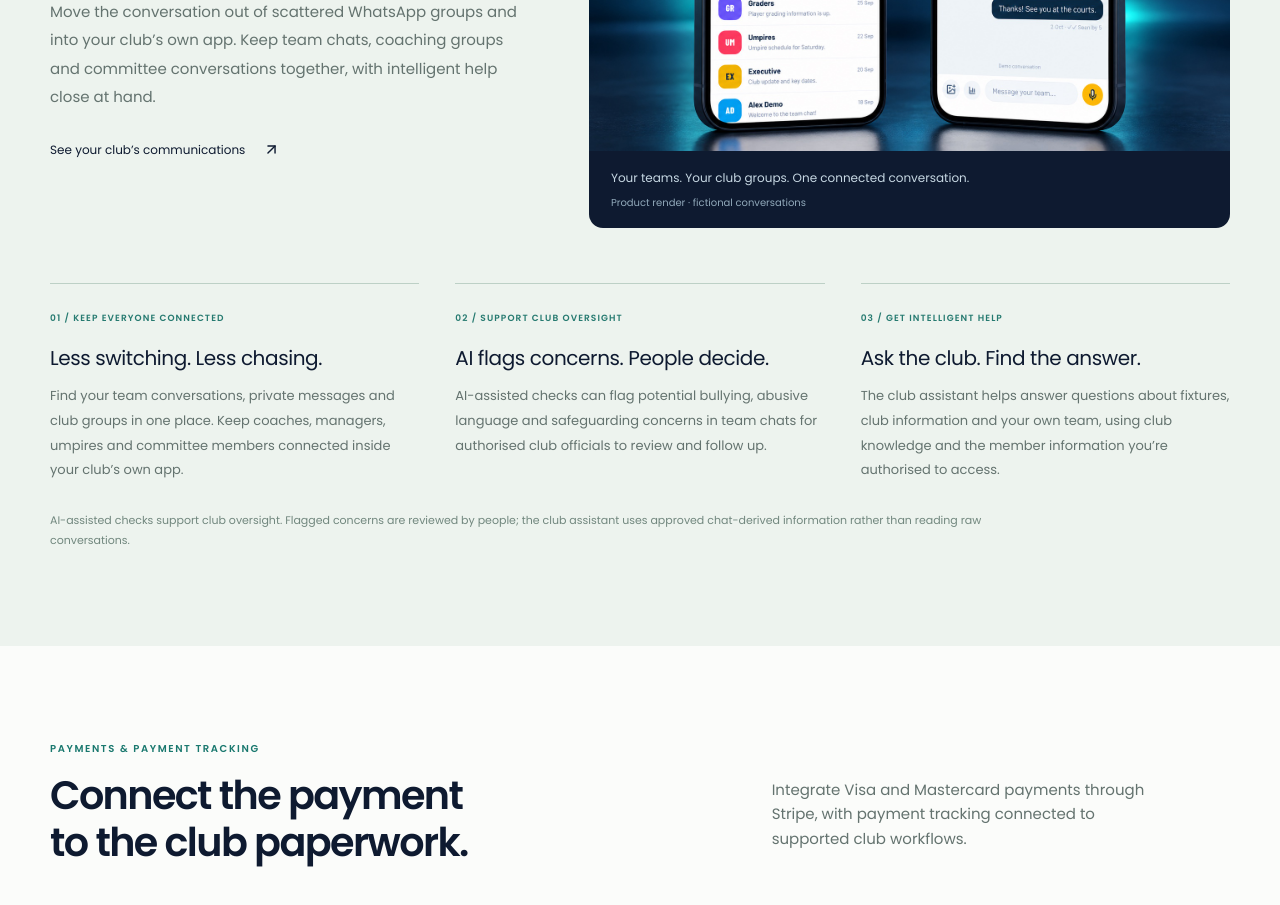
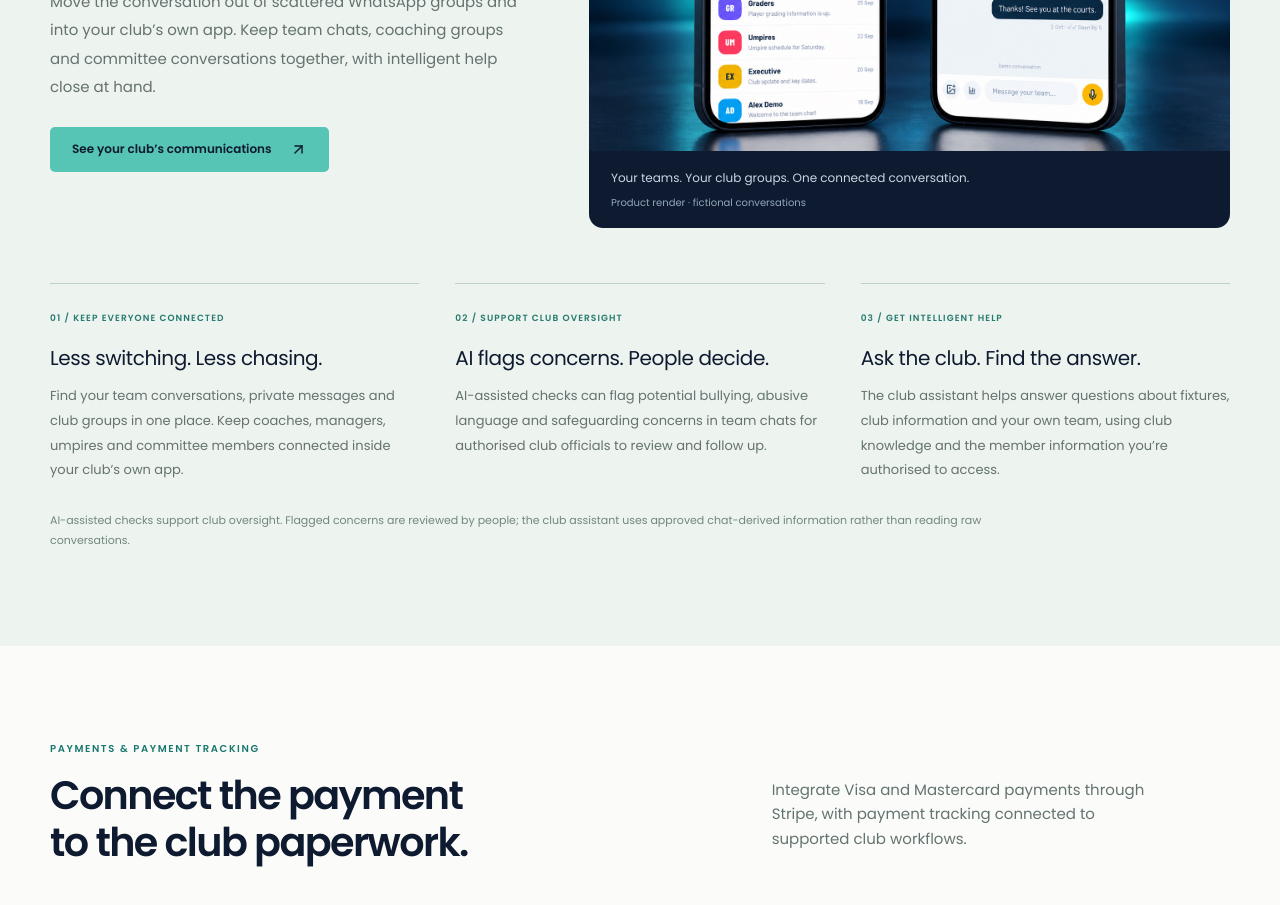
Before and after one commit to fc95k6rjcz-spec/sideline-pro, a Next.js app: page / in a window 1280 px wide. Shown: the part 6620-7525 px from the top of the page. Built offline with nearby package versions, Linux system fonts and the light colour scheme.

Commit message:
Use the shared demo CTA style for communications

```diff
--- a/app/home.module.css
+++ b/app/home.module.css
@@ -776,7 +776,7 @@
 .commsIntro h2{font-size:44px;line-height:1.12;letter-spacing:-.035em;margin:20px 0 24px}
 .commsIntro h2 span{color:#237b70}
 .commsIntro>div>p:not(.eyebrow){font-size:15px;line-height:1.9;color:#64736f;margin:0 0 25px}
-.commsIntro .primary{display:inline-flex;align-items:center;gap:18px;font-size:12px}
+.commsIntro .button{display:inline-flex;align-items:center;gap:18px;font-size:12px}
 .chatRender{margin:0;overflow:hidden;border-radius:14px;background:#0e1a30}
 .chatRender img{display:block;width:100%;height:auto}
 .chatRender figcaption{padding:17px 22px;font-size:12px;line-height:1.7;color:#c7d8e3}
--- a/app/page.tsx
+++ b/app/page.tsx
@@ -69,7 +69,7 @@ export default function Home() {
         </div>
       </div><div className={styles.roles}>{[["Committees & convenors","Keep grading, team formation, officials and club communications together."],["Coaches & managers","Know your squad, plan line-ups and record the feedback that helps players develop."],["Players & parents","Find team news, fixtures and availability in one club experience."],["Umpires & mentors","Stay across assignments and confirmations, with feedback for junior development."]].map(([title,body])=><div key={title}><h3>{title}</h3><p>{body}</p></div>)}</div><p className={styles.brandPromise}>Your club’s name. Your colours. Your workflows.</p></section>
       <section id="communications" className={`${styles.section} ${styles.communications}`} aria-labelledby="communications-title">
-        <div className={styles.commsIntro}><div><p className={styles.eyebrow}>INTELLIGENT CLUB COMMUNICATIONS</p><h2 id="communications-title">Every team.<br/>Every conversation.<br/><span>One club app.</span></h2><p>Move the conversation out of scattered WhatsApp groups and into your club’s own app. Keep team chats, coaching groups and committee conversations together, with intelligent help close at hand.</p><a className={styles.primary} href="#contact">See your club’s communications <ArrowUpRight size={17}/></a></div>
+        <div className={styles.commsIntro}><div><p className={styles.eyebrow}>INTELLIGENT CLUB COMMUNICATIONS</p><h2 id="communications-title">Every team.<br/>Every conversation.<br/><span>One club app.</span></h2><p>Move the conversation out of scattered WhatsApp groups and into your club’s own app. Keep team chats, coaching groups and committee conversations together, with intelligent help close at hand.</p><a className={styles.button} href="#contact">See your club’s communications <ArrowUpRight size={17}/></a></div>
         <figure className={styles.chatRender}><Image src="/club-communications-render.jpg" alt="Product render of SidelinePro team conversations and club chat groups on two phones, using fictional names and messages" width={1536} height={1024} sizes="(max-width:760px) 100vw, 55vw"/><figcaption>Your teams. Your club groups. One connected conversation.<small>Product render · fictional conversations</small></figcaption></figure></div>
         <div className={styles.commsBenefits}>
           <article><span>01 / KEEP EVERYONE CONNECTED</span><h3>Less switching. Less chasing.</h3><p>Find your team conversations, private messages and club groups in one place. Keep coaches, managers, umpires and committee members connected inside your club’s own app.</p></article>
```
